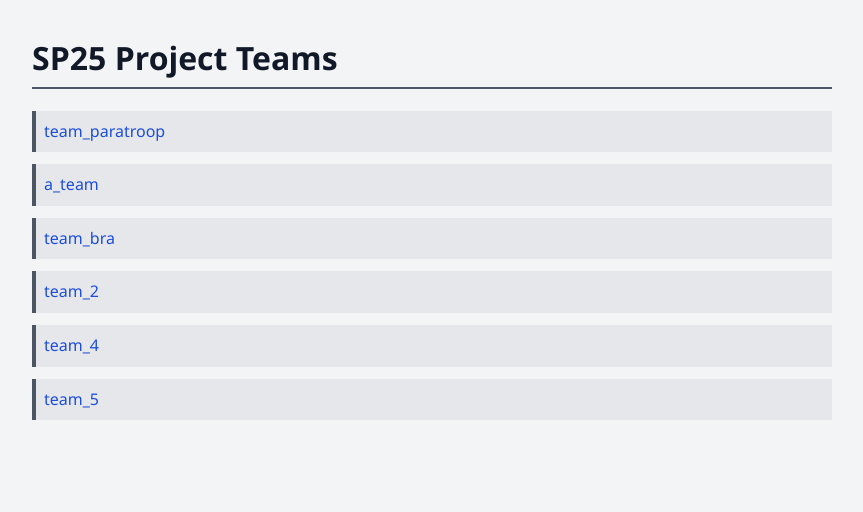
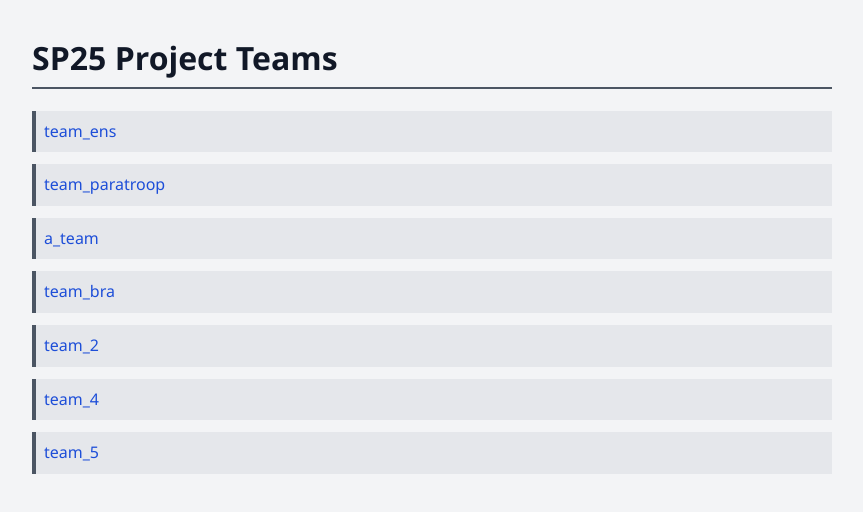
Before and after one commit to navalpostgraduateschool/SE4003_2025_websites, a plain HTML site: page index.html in a window 1280 px wide. Shown: the whole page, without its empty margins (208-1071 px from the left). Drawn offline with Linux system fonts and the light colour scheme.

Commit message:
Update index.html

```diff
--- a/index.html
+++ b/index.html
@@ -8,6 +8,8 @@
 <body>
   <h1>SP25 Project Teams</h1>
   <ul id="team-list">
+      <li><a href="https://github.com/navalpostgraduateschool/caterpillar">team_ens</a></li>
+
       <li><a href="https://github.com/navalpostgraduateschool/ugv_urban_ops">team_paratroop</a></li>
   </ul>
 
```
